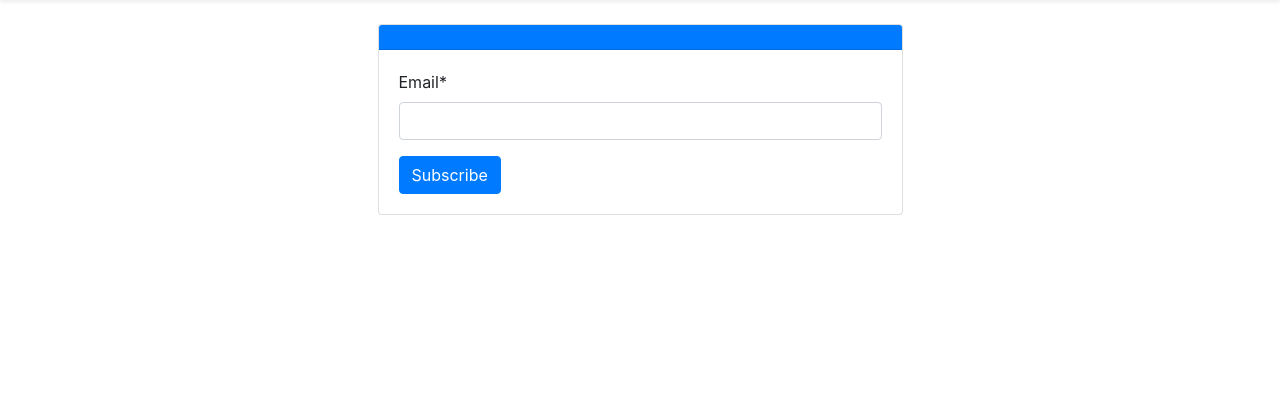
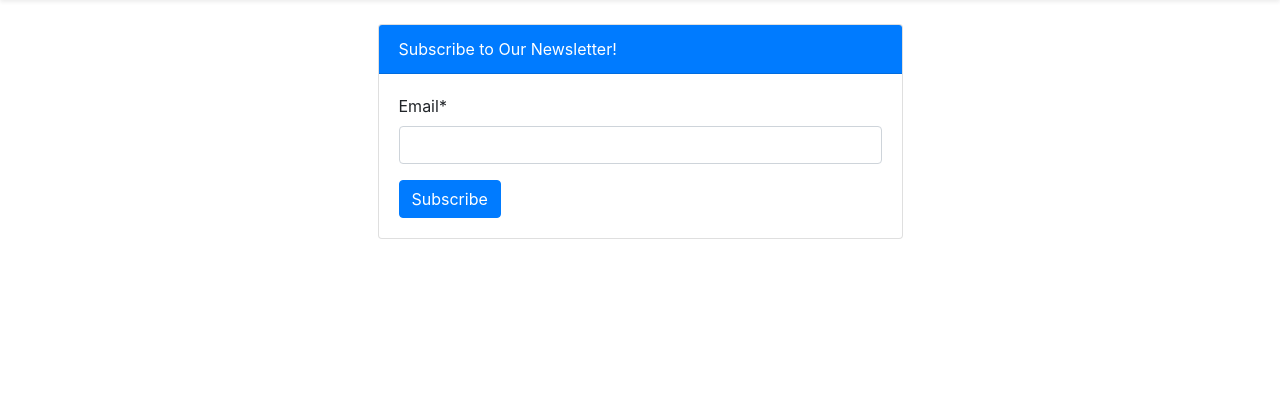
Before and after one commit to Gomsur/Authentic-shop, a Django app: page /subscribe/ in a window 1280 px wide. Shown: the part 58-478 px from the top of the page. Run offline with Django 4.2, Linux system fonts and the light colour scheme; some libraries are stand-ins or nearby versions.

Commit message:
Subscribe to our newsletter is now completed.

```diff
--- a/templates/newsletter/subscribe.html
+++ b/templates/newsletter/subscribe.html
@@ -9,7 +9,7 @@
     <div class="row justify-content-center">
         <div class="col-md-6">
             <div class="card">
-                <div class="card-header bg-primary text-white"></div>
+                <div class="card-header bg-primary text-white">Subscribe to Our Newsletter!</div>
                 <div class="card-body">
                     <form method="POST">
                         {% csrf_token %}
```
